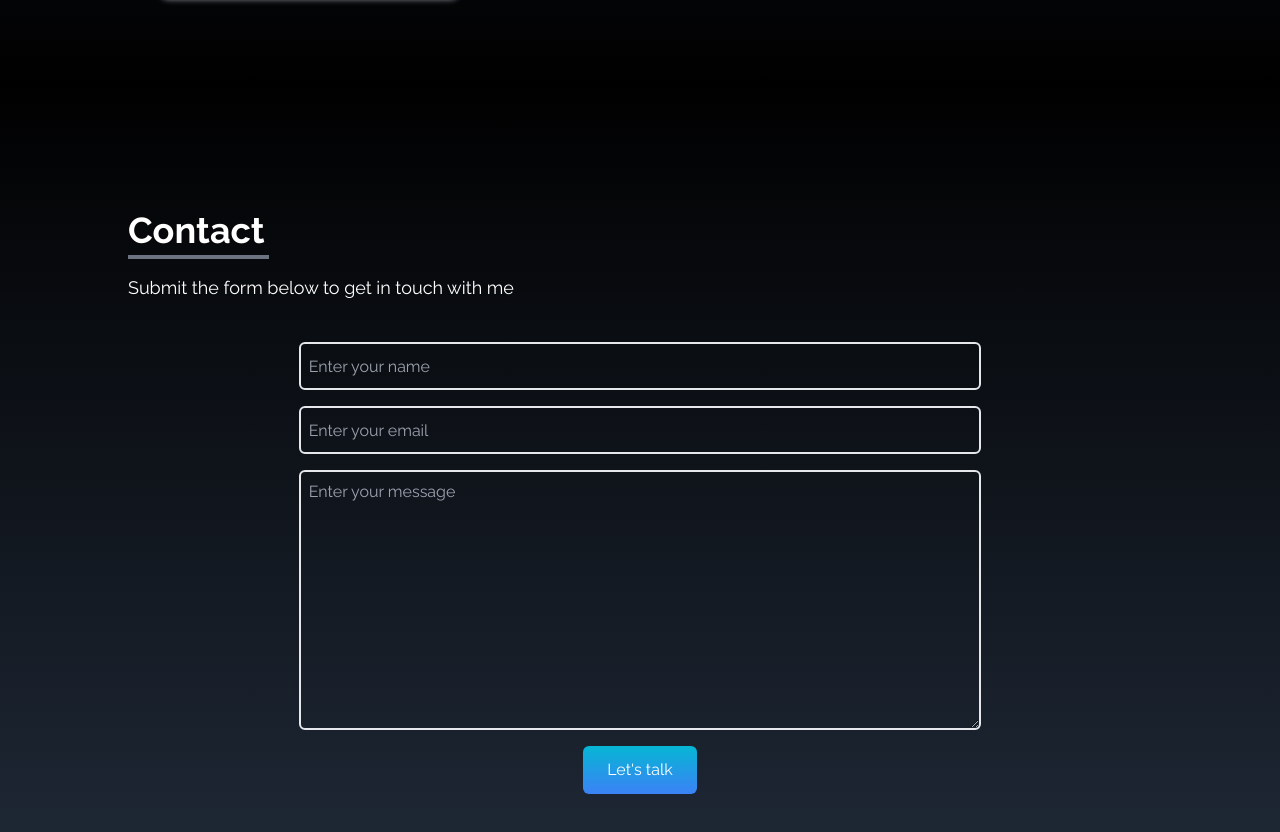
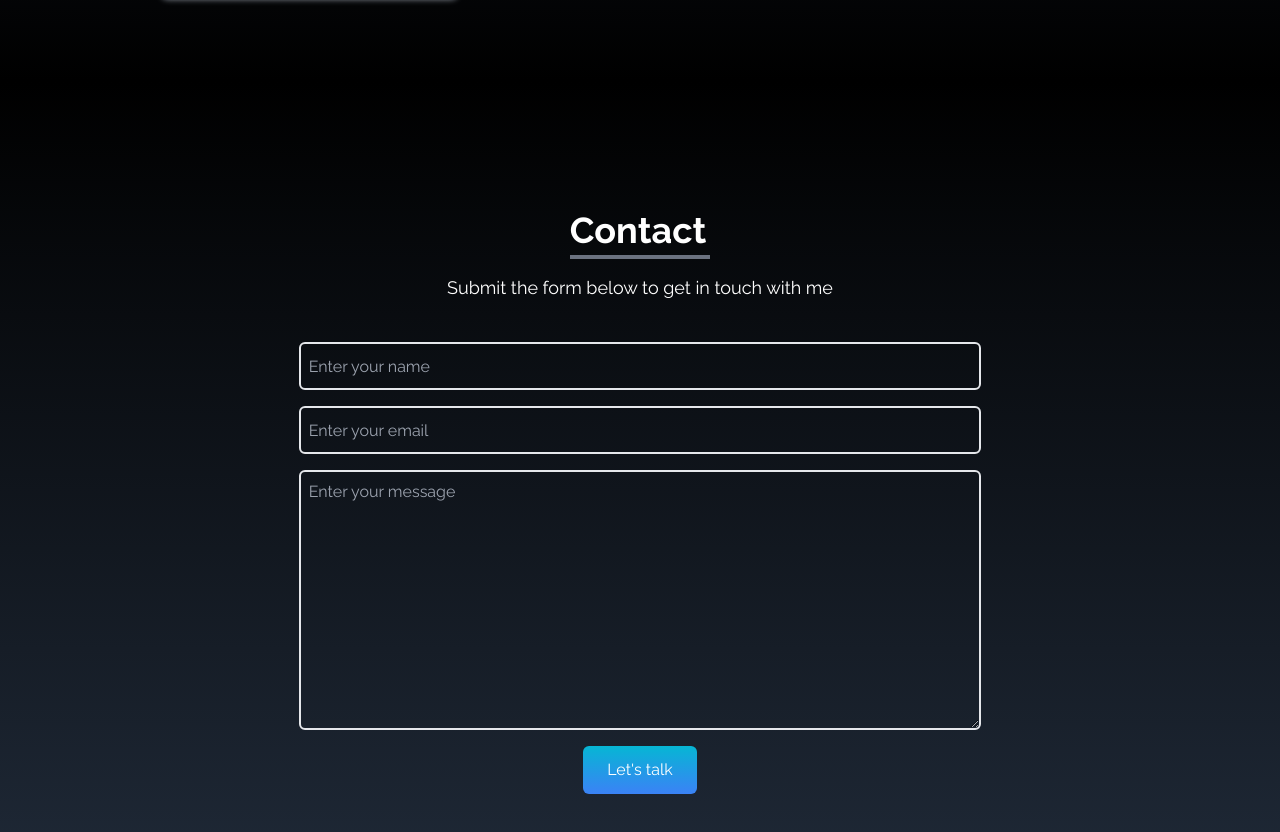
Before and after one commit to gitdela/react-tailwind-portfolio, a React (Create React App) app in the folder re-tw-portfolio/: page / in a window 1280 px wide. Shown: the part 3118-3950 px from the top of the page. Built offline with nearby package versions, Linux system fonts and the light colour scheme; the HTML template or start-up script is replaced by a standard one.

Commit message:
Modify Contact.jsx

```diff
--- a/re-tw-portfolio/src/components/Contact.jsx
+++ b/re-tw-portfolio/src/components/Contact.jsx
@@ -6,7 +6,7 @@
       name='contact'
       className='w-full bg-gradient-to-b from-black to-gray-800 p-4 text-white md:h-screen'
     >
-      <div className='flex flex-col max-w-screen-lg justify-center mx-auto h-full'>
+      <div className='flex flex-col max-w-screen-lg md:text-center justify-center mx-auto h-full'>
         <div className='pt-20 pb-4 md:pt-10'>
           {/* so the inline class makes it only underline the contact and nit the whole p container */}
           <p className='text-3xl font-bold inline p-1 pl-0 border-b-4 border-gray-500 md:text-4xl'>
```
